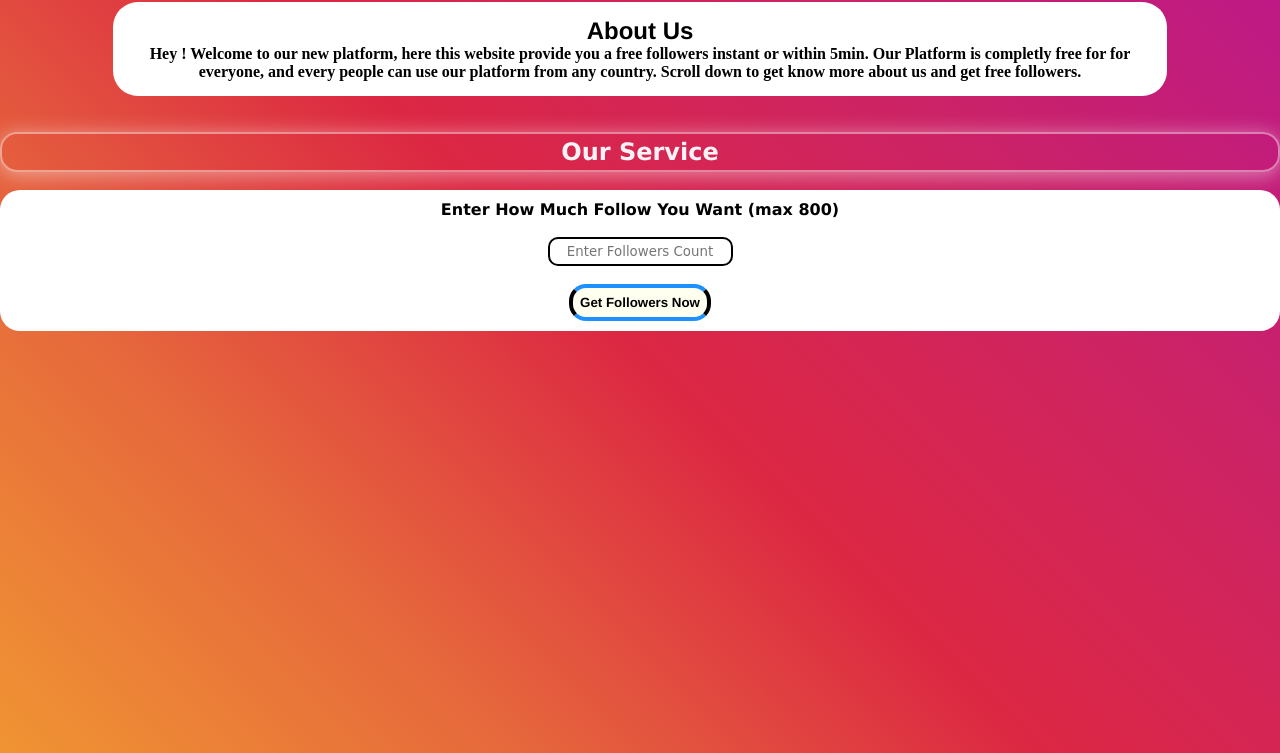
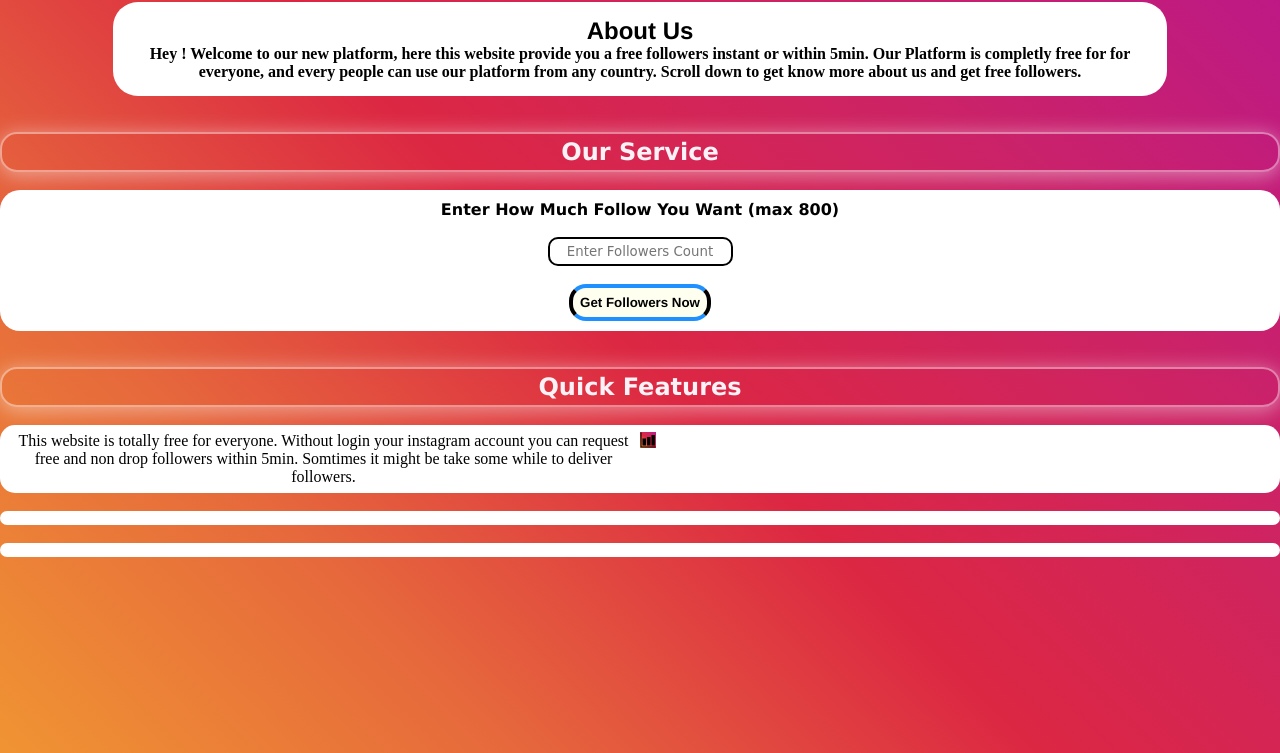
Before and after one commit to selfcodes/Instagramautofollowers.github.io, a plain HTML site: page index.html in a window 1280 px wide. Shown: the part 47-800 px from the top of the page. Drawn offline with nearby package versions, Linux system fonts and the light colour scheme.

Commit message:
Update index.html

```diff
--- a/index.html
+++ b/index.html
@@ -43,6 +43,24 @@
         <br><br>
         <button type="submit" onclick="getBtn()">Get Followers Now</button>
     </div>
+    <br><br>
+    <h2 class="service">
+        Quick Features
+    </h2>
+    <br>
+    <div class="cont">
+<p>This website is totally free for everyone. Without login your instagram account you can request free and non drop followers within 5min. Somtimes it might be take some while to deliver followers.</p>
+<ion-icon name="bar-chart-sharp"></ion-icon>
+    </div>
+    <br>
+    <div class="cont">
+
+    </div>
+    <br>
+    <div class="cont">
+
+    </div>
+    <br><br>
 
     <script type="module" src="https://unpkg.com/ionicons@5.5.2/dist/ionicons/ionicons.esm.js"></script>
     <script nomodule src="https://unpkg.com/ionicons@5.5.2/dist/ionicons/ionicons.js"></script>
```
